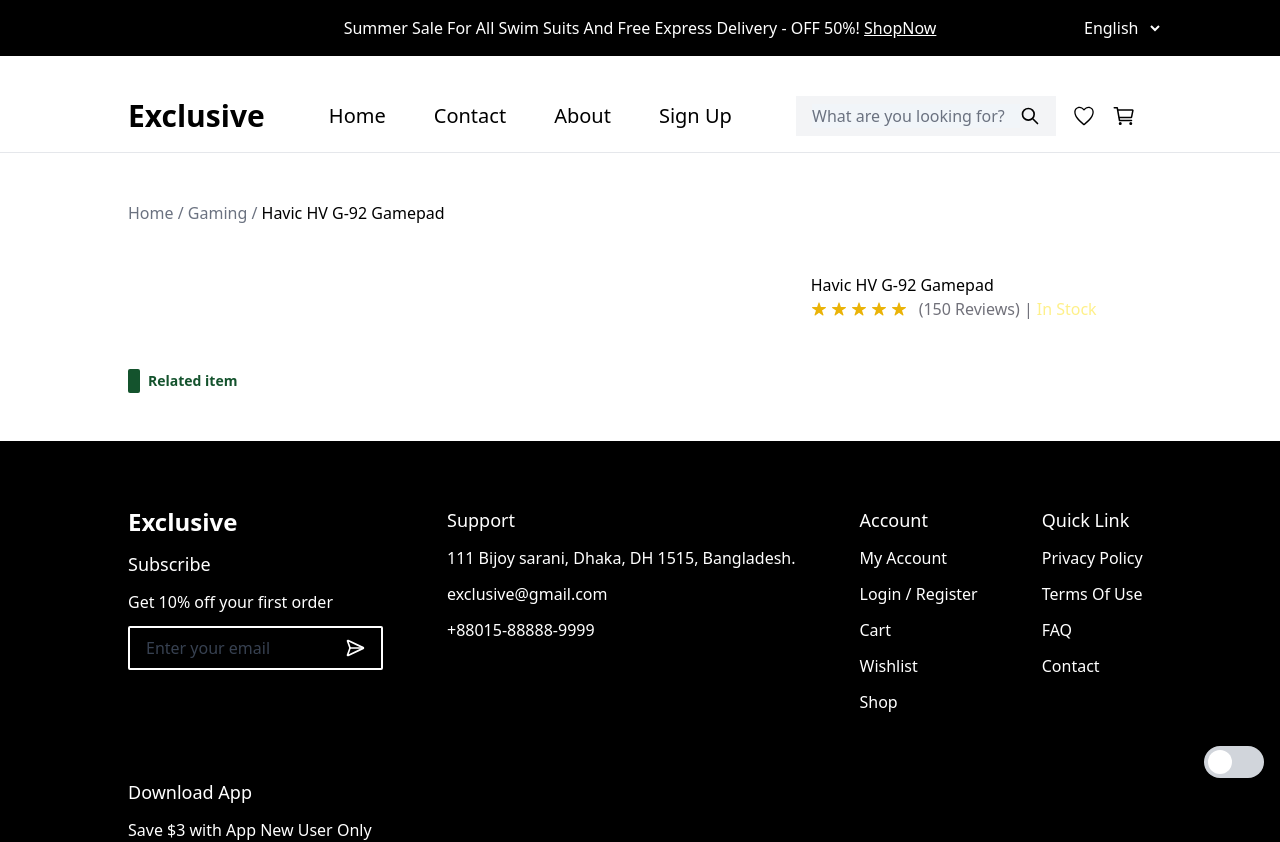
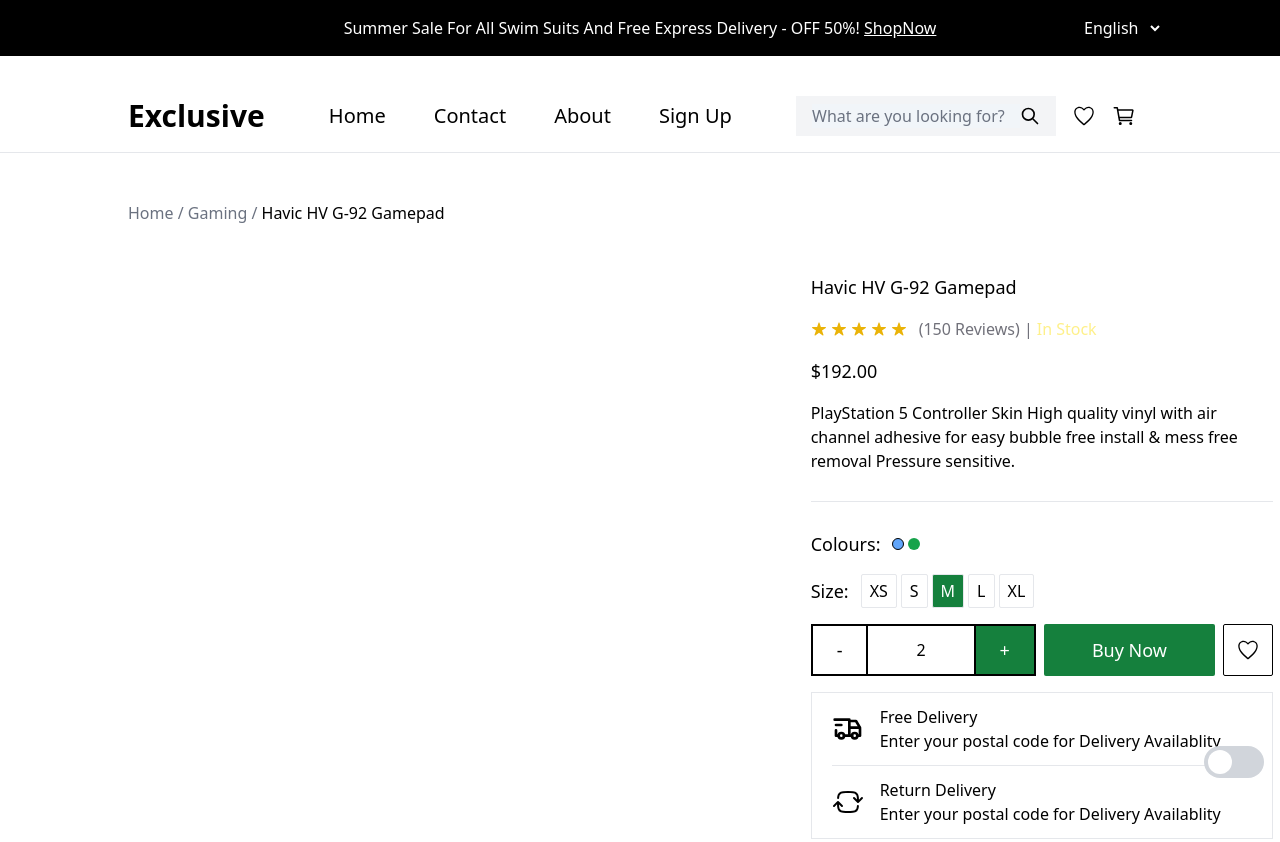
Before and after one commit to MintesinotN/Exclusive-Ecommerce, a React (Vite) app: page /product-details in a window 1280 px wide. Shown: the top 842 px of the page. Built offline with nearby package versions, Linux system fonts and the light colour scheme; no server answers.

Commit message:
Input Field Adjustment

```diff
--- a/src/components/CheckOutList.jsx
+++ b/src/components/CheckOutList.jsx
@@ -2,7 +2,7 @@
 
 const CheckOutList = ({image,totalPrice}) => {
   return (
-    <div className='flex justify-between'>
+    <div className='flex justify-between my-2 items-center'>
         <div>
         <img src={image} alt="" width={32} />
         </div>
--- a/src/components/EachProduct.jsx
+++ b/src/components/EachProduct.jsx
@@ -5,7 +5,9 @@
   return (
     <div key={id} className='flex flex-col gap-2 font-medium max-w-56'>
         <div className='group flex items-center justify-center py-4 px-2 w-56 h-56 rounded-md border border-black dark:bg-white dark:border-white relative' >
+            <div>
             <img src={image} alt={title} className='' width={108} />
+            </div>
             <div onClick={onclick} className={`cursor-pointer hidden py-1 justify-center absolute bottom-0 bg-black text-white w-full rounded-md ${customVal}`}>
             Add To Cart
             </div>
--- a/src/components/InputField.jsx
+++ b/src/components/InputField.jsx
@@ -7,7 +7,7 @@
     <label className='flex flex-col gap-1'>
     <p className={labelCol}>{label}</p>
     <div className='px-4 py-3 bg-gray-100 rounded-sm'>
-    <input name={name} value={value} onChange={onchange} type="text" placeholder={placeholder} required={required} className='placeholder: outline-none outline bg-gray-100' />
+    <input name={name} value={value} onChange={onchange} type="text" placeholder={placeholder} required={required} className='placeholder: outline-none outline bg-gray-100 dark:text-black' />
     </div>
     </label>
   )
--- a/src/components/Navbar.jsx
+++ b/src/components/Navbar.jsx
@@ -58,7 +58,7 @@
         </div>
         <div className='flex gap-4 items-center'>
             <label className='sm:flex items-center hidden bg-gray-100 py-2 px-4' htmlFor="search">
-                <input className='bg-slate-100 outline-none w-52 placeholder:text-gray-500' type="text" id='search' placeholder='What are you looking for?' />
+                <input className='bg-slate-100 dark:text-black outline-none w-52 placeholder:text-gray-500' type="text" id='search' placeholder='What are you looking for?' />
                 <HiOutlineSearch className='dark:text-black' size={20} />
             </label>
             <IoIosHeartEmpty size={24} />
--- a/src/pages/Cart.jsx
+++ b/src/pages/Cart.jsx
@@ -71,7 +71,7 @@
         <div className='my-16 flex justify-between gap-4 flex-wrap'>
             <div className='items-start flex gap-4 flex-col sm:flex-row'>
                 <div name='coup' className='px-4 py-3 rounded-sm w-fit dark:border-none border-2 border-gray-400 dark:bg-white'>
-                    <input type="text" name='coup' placeholder='Coupon Code' className='outline-none outline' />
+                    <input type="text" name='coup' placeholder='Coupon Code' className='outline-none outline dark:text-black' />
                 </div>
                 <Button content='Apply Coupon' background='bg-green-800' text='text-white' border='' />
             </div>
--- a/src/pages/CheckOut.jsx
+++ b/src/pages/CheckOut.jsx
@@ -124,7 +124,7 @@
       </div>
       <div className='items-start flex gap-4 flex-col sm:flex-row py-8'>
         <label name='coup' className='px-4 py-3 rounded-sm sm:w-full dark:border-none border-2 border-gray-400 dark:bg-white'>
-          <input type="text" name='coup' placeholder='Coupon Code' className='outline-none outline' />
+          <input type="text" name='coup' placeholder='Coupon Code' className='outline-none outline dark:text-black' />
         </label>
         <Button content='Apply Coupon' background='bg-green-800' text='text-white' border='' />
       </div>
--- a/src/pages/ProductDetails.jsx
+++ b/src/pages/ProductDetails.jsx
@@ -1,6 +1,10 @@
 import React from 'react'
 import NoteNB from '../components/NoteNB'
 import { IoIosStar } from "react-icons/io";
+import Button from '../components/Button'
+import { IoIosHeartEmpty } from "react-icons/io";
+import { TbTruckDelivery } from "react-icons/tb";
+import { HiArrowPathRoundedSquare } from "react-icons/hi2";
 
 const ProductDetails = () => {
   return (
@@ -11,14 +15,66 @@
         <div className='basis-1/4'></div>
         <div className='basis-3/4'></div>
         </div>
-        <div className='flex flex-col col-span-1'>
-        <h2>Havic HV G-92 Gamepad</h2>
+        <div className='grid col-span-1 gap-4'>
+        <h2 className='font-medium text-lg'>Havic HV G-92 Gamepad</h2>
         <div className='flex items-center gap-1'>
         {[1,2,3,4,5].map((star) => (
             <IoIosStar key={star} className={5 >= star ? 'text-yellow-500' : 'text-gray-300'} />
         ))}
         <p className='text-nowrap pl-2 text-zinc-500'>(150 Reviews) | </p>
         <p className='text-nowrap text-yellow-200'>In Stock</p>
+        </div>
+        <h4 className='text-lg'>$192.00</h4>
+        <p>PlayStation 5 Controller Skin High quality vinyl with air channel adhesive for easy bubble free install & mess free removal Pressure sensitive.</p>
+        <hr className='my-3' />
+        <div className='flex gap-3 items-center'>
+          <h4 className='text-lg'>Colours:</h4>
+          <div className='flex gap-1'>
+            <div className='bg-blue-400 rounded-full w-3 h-3 border border-black dark:border-white'></div>
+            <div className='bg-green-600 rounded-full w-3 h-3'></div>
+          </div>
+        </div>
+        <div className='flex gap-3 items-center'>
+          <h4 className='text-lg'>Size:</h4>
+          <div className='flex gap-1'>
+            <div className='flex items-center justify-center border px-2 py-1 rounded-sm'>XS</div>
+            <div className='flex items-center justify-center border px-2 py-1 rounded-sm'>S</div>
+            <div className='flex items-center justify-center border px-2 py-1 rounded-sm bg-green-700 text-white'>M</div>
+            <div className='flex items-center justify-center border px-2 py-1 rounded-sm'>L</div>
+            <div className='flex items-center justify-center border px-2 py-1 rounded-sm'>XL</div>
+          </div>
+        </div>
+        <div className='flex gap-2'>
+          <div className='flex border border-black dark:bg-white dark:text-black'>
+            <div className='basis-1/4 flex justify-center items-center py-1 border border-black px-6 text-lg'>-</div>
+            <div className='basis-1/2 flex justify-center items-center py-1 border border-black px-12'>2</div>
+            <div className='basis-1/4 flex justify-center items-center py-1 border border-black px-6 bg-green-700 text-white text-lg'>+</div>
+          </div>
+          <Button content='Buy Now' background='bg-green-700' text='text-white' />
+          <div className='flex items-center justify-center px-3 rounded-sm border border-black'>
+          <IoIosHeartEmpty size={24} />
+          </div>
+        </div>
+        <div className='grid grid-rows-1 gap-3 px-5 py-3 border w-full'>
+        <div className='flex gap-4 items-center'>
+          <div>
+            <TbTruckDelivery size={32} />
+          </div>
+          <div>
+            <h5 className='font-medium'>Free Delivery</h5>
+            <p>Enter your postal code for Delivery Availablity</p>
+          </div>
+        </div>
+        <hr />
+        <div className='flex gap-4 items-center'>
+          <div>
+          <HiArrowPathRoundedSquare size={32} />
+          </div>
+          <div>
+            <h5 className='font-medium'>Return Delivery</h5>
+            <p>Enter your postal code for Delivery Availablity</p>
+          </div>
+        </div>
         </div>
         </div>
     </div>
```
